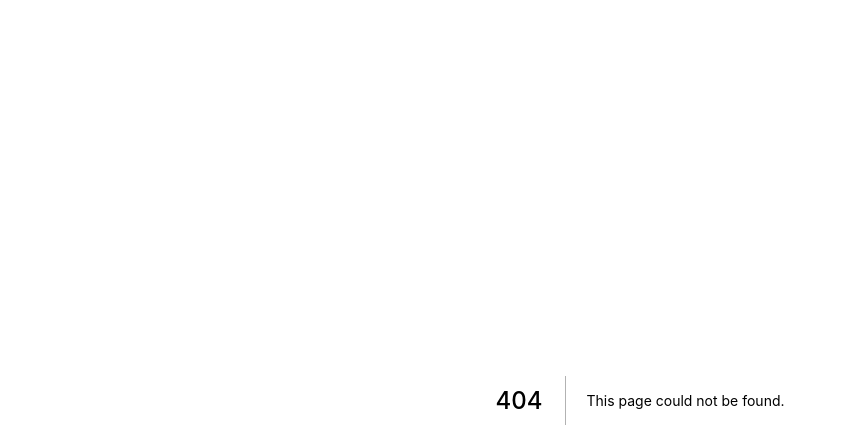
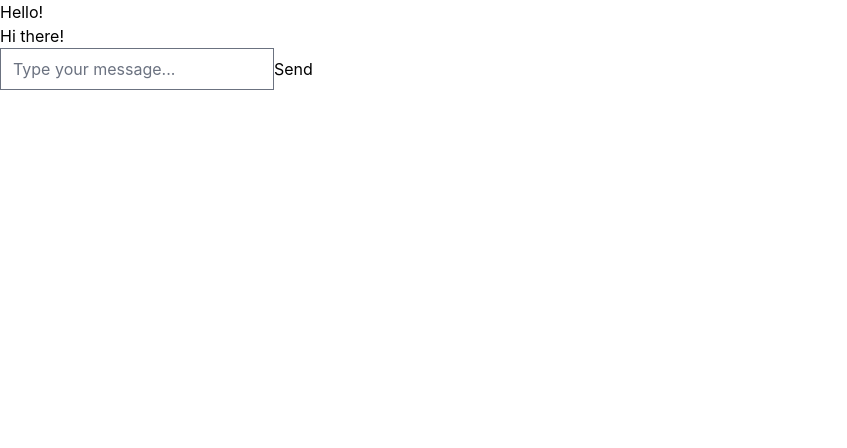
Before and after one commit to bajajerk/nrigpt-ui, a Next.js app: page /test in a window 1280 px wide. Before the commit this address had no page. Shown: the top 448 px of the page, without its empty margins (0-847 px from the left). Built offline with nearby package versions, Linux system fonts and the light colour scheme.

Commit message:
hack fix

```diff
--- a/components/gptchat.tsx
+++ b/components/gptchat.tsx
@@ -6,11 +6,14 @@ import Image from 'next/image'
 import { PageMeta } from '../utils/types'
 import  GPTIcon  from '../images/chatgpt-icon.svg';
 import  Avatar  from '../images/avatar.png';
+import { Message } from '../types/message'
 
 interface Props {
-  queryString: string;
+  message: Message;
+  messages: Message[]
+  setMessages: (messages: Message[]) => void
 }
-export default function Gptchat({ queryString }: Props) {
+export default function Gptchat({ message, messages: messagesDb, setMessages }: Props) {
   const [aiResponse, setAiResponse] = useState('')
   const [isStreamComplete, setIsStreamComplete] = useState(false)
 
@@ -19,11 +22,11 @@ export default function Gptchat({ queryString }: Props) {
   const router = useRouter();
 
   useEffect(() => {
-    if (queryString) {
+    if (message.queryString) {
       fetchDataCallBAck()
       // fetchAIPageReference()
     }
-  }, [queryString])
+  }, [message.queryString])
   //
   // const fetchAIPageReference = async () => {
   //   setPageReference(null)
@@ -40,7 +43,7 @@ export default function Gptchat({ queryString }: Props) {
     // setPageReference(null)
     const response2 = await fetch('https://staging.goinri.com/api/gpt-search', {
       method: 'POST',
-      body: JSON.stringify({ query: queryString}),
+      body: JSON.stringify({ query: message.queryString}),
     })
     if (!response2.ok) {
       throw new Error('SSE request failed')
@@ -65,6 +68,16 @@ export default function Gptchat({ queryString }: Props) {
               const trimmedMessage = messages[i].replace('data: ', '')
               const data = JSON.parse(trimmedMessage)
               resultString = resultString + data.choices[0].text
+              const newMessages = messagesDb.map((_) => {
+                if (_.id === message.id) {
+                  return {
+                    ..._,
+                    response: resultString,
+                  }
+                }
+                return _
+              })
+              setMessages(newMessages)
             }
           } catch (e) {
             setIsStreamComplete(true)
@@ -80,7 +93,7 @@ export default function Gptchat({ queryString }: Props) {
 
   // @ts-ignore
   return (
-      <li key={queryString} className="relative flex  flex-col ">
+      <li key={message.queryString} className="relative flex  flex-col ">
         <div className="flex gap-x-4 w-full bg-gray-50 py-4 items-center md:justify-center px-16">
           <Image className="h-12 w-12 flex-none rounded-full bg-gray-50"
                  height={48}
@@ -89,7 +102,7 @@ export default function Gptchat({ queryString }: Props) {
                alt="" />
           <div className="min-w-0 flex  items-center">
             <p className="text-sm font-semibold leading-6 text-gray-900">
-                {queryString}
+                {message.queryString}
             </p>
           </div>
         </div>
--- /dev/null
+++ b/hooks/scrollhook.tsx
@@ -0,0 +1,11 @@
+import React from 'react'
+
+export function useChatScroll<T>(dep: T): React.MutableRefObject<HTMLDivElement | undefined> {
+  const ref = React.useRef<HTMLDivElement>();
+  React.useEffect(() => {
+    if (ref.current) {
+      ref.current.scrollTop = ref.current.scrollHeight;
+    }
+  }, [dep]);
+  return ref;
+}
--- a/pages/gptsearch.tsx
+++ b/pages/gptsearch.tsx
@@ -3,19 +3,20 @@ import Gptchat from '../components/gptchat'
 import { useEffect, useRef, useState } from 'react'
 import { useRouter } from 'next/router'
 import { SparkIcon } from '../images/SparkIcon'
+import { useChatScroll } from '../hooks/scrollhook'
+import { Message } from '../types/message'
 
-interface Message {
-  queryString: string
-}
 
 const ChatPage = () => {
   const [messages, setMessages] = useState<Message[]>([])
   const [message, setMessage] = useState('')
 
+  const messagesRef = useChatScroll(messages)
+
   const router = useRouter()
   const { query } = router
 
-  const dummyRef = useRef(null)
+  // const dummyRef = useRef(null)
   const listRef = useRef(null)
   const queryString = query.q
 
@@ -25,19 +26,19 @@ const ChatPage = () => {
       setMessages([{ queryString: queryString }])
     }
     // @ts-ignore
-    dummyRef.current.scrollIntoView({ behavior: 'smooth', block: 'end' })
+    // dummyRef.current.scrollIntoView({ behavior: 'smooth', block: 'end' })
   }, [queryString])
 
   return (
     <>
-      <div className="flex flex-col overflow-hidden">
+      <div className='flex flex-col overflow-hidden'>
         <div>
-          <header className="bg-blue-600">
+          <header className='bg-blue-600'>
             <nav
-              className="mx-auto flex  items-center justify-between p-6 lg:px-8"
-              aria-label="Global"
+              className='mx-auto flex  items-center justify-between p-6 lg:px-8'
+              aria-label='Global'
             >
-              <div className="flex lg:flex-1">
+              <div className='flex lg:flex-1'>
                 {/*<a href="#" className="-m-1.5 p-1.5">*/}
                 {/*  <span className="sr-only">Your Company</span>*/}
                 {/*  <img className="h-8 w-auto" src="https://tailwindui.com/img/logos/mark.svg?color=indigo&shade=600" alt="" />*/}
@@ -47,70 +48,72 @@ const ChatPage = () => {
             </nav>
           </header>
         </div>
-        <div className="overflow-scroll" style={{ height: '80vh' }}>
+        <div className='overflow-scroll' style={{ height: '80vh' }} ref={messagesRef as any}>
           <ul
             ref={listRef}
-            role="list"
-            className="divide-y divide-gray-100 flex justify-start flex-col"
+            role='list'
+            className='divide-y divide-gray-100 flex justify-start flex-col'
           >
             {messages.map((message, i) => (
-              <Gptchat key={i} queryString={message.queryString} />
+              <Gptchat key={i} message={message} messages={messages} setMessages={setMessages} />
             ))}
           </ul>
-          <div ref={dummyRef} />
+          {/*<div ref={dummyRef} />*/}
         </div>
       </div>
-      <div className="sticky  bottom-0">
-        <div className="border-t-2 z-50 bg-white border-gray-200 px-4 pt-4 mb-2 sm:mb-0 fixed bottom-0 left-0 w-full pb-4">
-          <div className="relative flex">
-            <span className="absolute inset-y-0 flex items-center">
+      <div className='sticky  bottom-0'>
+        <div
+          className='border-t-2 z-50 bg-white border-gray-200 px-4 pt-4 mb-2 sm:mb-0 fixed bottom-0 left-0 w-full pb-4'>
+          <div className='relative flex'>
+            <span className='absolute inset-y-0 flex items-center'>
               <button
-                type="button"
-                className="inline-flex items-center justify-center rounded-full h-12 w-12 transition duration-500 ease-in-out text-gray-500 hover:bg-gray-300 focus:outline-none"
+                type='button'
+                className='inline-flex items-center justify-center rounded-full h-12 w-12 transition duration-500 ease-in-out text-gray-500 hover:bg-gray-300 focus:outline-none'
               >
                 <SparkIcon id={undefined} color={undefined} />
               </button>
             </span>
             <input
-              type="text"
-              placeholder="Write your message!"
+              type='text'
+              placeholder='Write your message!'
               value={message}
               onChange={(e) => setMessage(e.target.value)}
               onKeyPress={(e) => {
                 if (e.key === 'Enter') {
                   e.preventDefault()
-                  setMessages([...messages, { queryString: message }])
+                  setMessages([...messages, { queryString: message, answer: '', id: Math.random().toString() }])
                   setMessage('')
                   //make dummy ref scroll into view
                   // @ts-ignore
-                  dummyRef.current.scrollIntoView({ behavior: 'smooth', block: 'end' })
+                  // dummyRef.current.scrollIntoView({ behavior: 'smooth', block: 'end' })
                   //make list ref scroll into view
 
                   // @ts-ignore
-                  listRef.current.scrollIntoView({ behavior: 'smooth', block: 'end' })
+                  // listRef.current.scrollIntoView({ behavior: 'smooth', block: 'end' })
                 }
               }}
-              className="w-full focus:outline-none focus:placeholder-white text-gray-600 placeholder-gray-600 pl-12 bg-white rounded-md py-3"
+              className='w-full focus:outline-none focus:placeholder-white text-gray-600 placeholder-gray-600 pl-12 bg-white rounded-md py-3'
             />
-            <div className="absolute right-0 items-center inset-y-0 hidden sm:flex">
+            <div className='absolute right-0 items-center inset-y-0 hidden sm:flex'>
               {/* Add the send message button and other buttons */}
               <button
-                type="button"
+                type='button'
                 onClick={() => {
-                  setMessages([...messages, { queryString: message }])
+                  setMessages([...messages, { queryString: message, answer: '', id: Math.random().toString() }])
                   setMessage('')
                   console.log('button')
                 }}
-                className="inline-flex items-center justify-center rounded-lg px-4 py-3 transition duration-500 ease-in-out text-white bg-blue-500 hover:bg-blue-400 focus:outline-none"
+                className='inline-flex items-center justify-center rounded-lg px-4 py-3 transition duration-500 ease-in-out text-white bg-blue-500 hover:bg-blue-400 focus:outline-none'
               >
-                <span className="font-bold">Send</span>
+                <span className='font-bold'>Send</span>
                 <svg
-                  xmlns="http://www.w3.org/2000/svg"
-                  viewBox="0 0 20 20"
-                  fill="currentColor"
-                  className="h-6 w-6 ml-2 transform rotate-90"
+                  xmlns='http://www.w3.org/2000/svg'
+                  viewBox='0 0 20 20'
+                  fill='currentColor'
+                  className='h-6 w-6 ml-2 transform rotate-90'
                 >
-                  <path d="M10.894 2.553a1 1 0 00-1.788 0l-7 14a1 1 0 001.169 1.409l5-1.429A1 1 0 009 15.571V11a1 1 0 112 0v4.571a1 1 0 00.725.962l5 1.428a1 1 0 001.17-1.408l-7-14z"></path>
+                  <path
+                    d='M10.894 2.553a1 1 0 00-1.788 0l-7 14a1 1 0 001.169 1.409l5-1.429A1 1 0 009 15.571V11a1 1 0 112 0v4.571a1 1 0 00.725.962l5 1.428a1 1 0 001.17-1.408l-7-14z'></path>
                 </svg>
               </button>
             </div>
--- /dev/null
+++ b/pages/test.jsx
@@ -0,0 +1,62 @@
+import React, { useState, useRef, useEffect } from 'react';
+
+const ChatInterface = () => {
+  const [messages, setMessages] = useState([
+    // Sample messages (replace with your actual messages)
+    { id: 1, text: 'Hello!', sender: 'User' },
+    { id: 2, text: 'Hi there!', sender: 'Bot' },
+  ]);
+
+  const messageListRef = useRef(null);
+
+  // Function to add a new message
+  const addNewMessage = (message) => {
+    setMessages((prevMessages) => [...prevMessages, message]);
+  };
+
+  // Function to handle the submission of a new message
+  const handleSubmit = (e) => {
+    e.preventDefault();
+    const formData = new FormData(e.target);
+    const message = {
+      id: Date.now(),
+      text: formData.get('message'),
+      sender: 'User',
+    };
+    addNewMessage(message);
+    e.target.reset();
+  };
+
+  // Function to scroll to the latest message
+  const scrollToLatestMessage = () => {
+    const list = messageListRef.current;
+    if (list) {
+      list.scrollTop = list.scrollHeight;
+    }
+  };
+
+  // Scroll to the latest message on component update (new message received)
+  useEffect(() => {
+    scrollToLatestMessage();
+  }, [messages]);
+
+  return (
+    <div className="chat-interface">
+      <div className="message-list" ref={messageListRef}>
+        <ul>
+          {messages.map((message) => (
+            <li key={message.id} className={message.sender}>
+              {message.text}
+            </li>
+          ))}
+        </ul>
+      </div>
+      <form onSubmit={handleSubmit}>
+        <input type="text" name="message" placeholder="Type your message..." />
+        <button type="submit">Send</button>
+      </form>
+    </div>
+  );
+};
+
+export default ChatInterface;
--- /dev/null
+++ b/types/message.tsx
@@ -0,0 +1,5 @@
+export interface Message {
+  id: string
+  queryString: string
+  answer: string
+}
```
